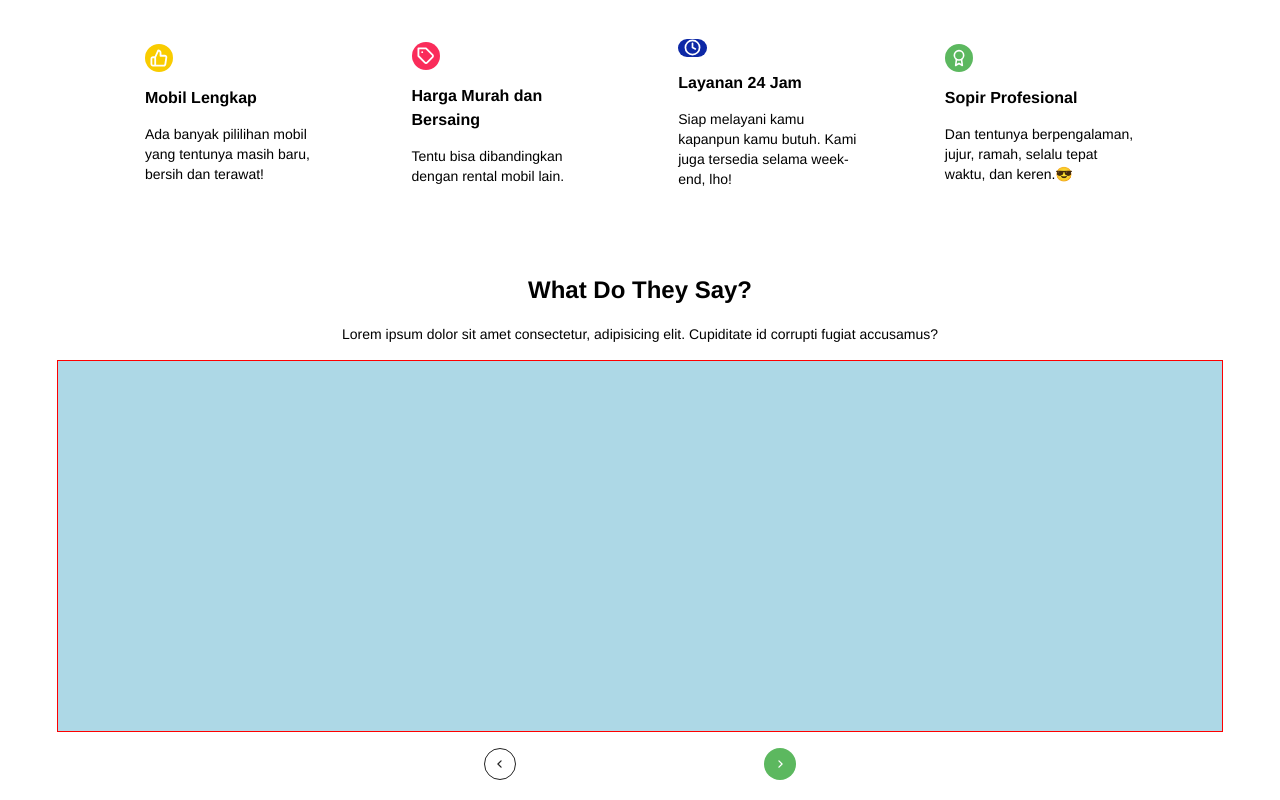
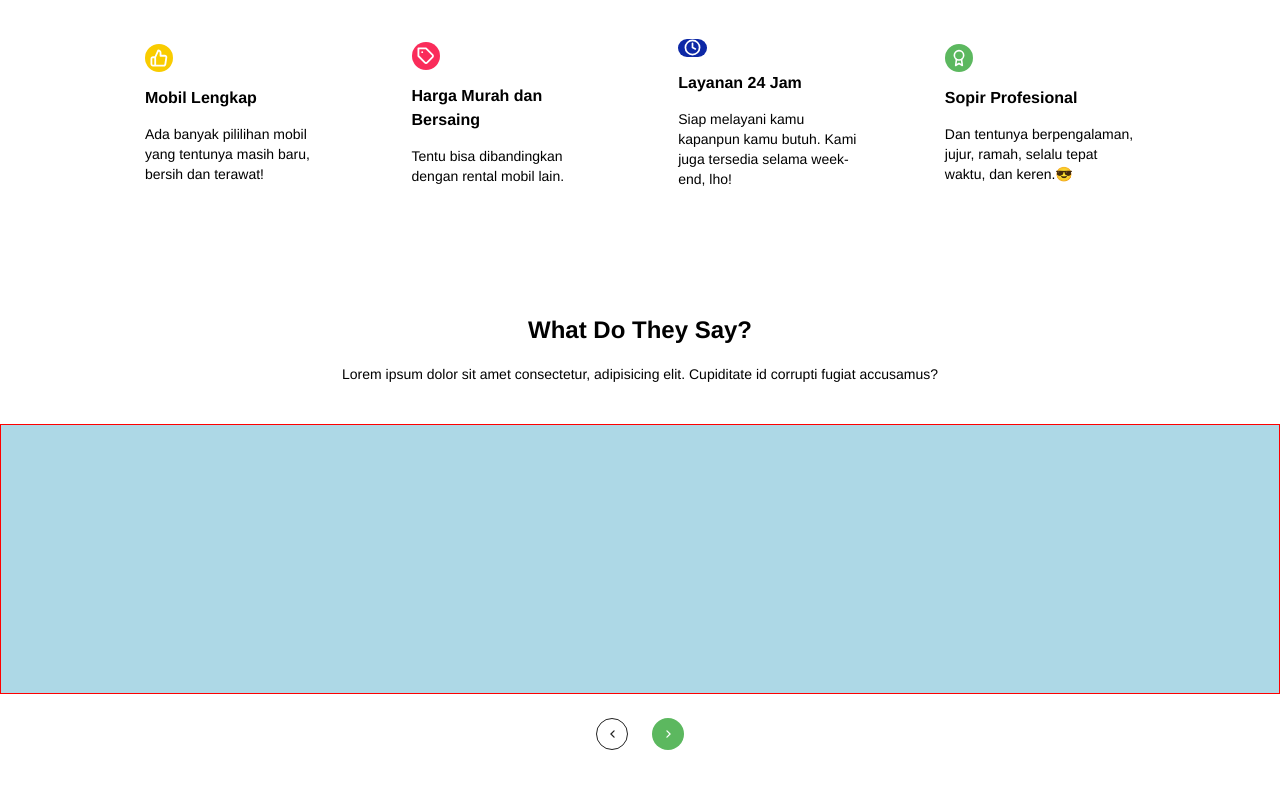
Before and after one commit to hatrnuhn/24001117-synrgy7-yin-bcr, a plain HTML site: page index.html in a window 1280 px wide. Shown: the part 1224-2024 px from the top of the page. After the commit the page ends 1974 px from the top, so only its background shows below. Drawn offline with Linux system fonts and the light colour scheme.

Commit message:
fieat(testy): add desktop-view of testimonial section

```diff
--- a/index.html
+++ b/index.html
@@ -140,12 +140,12 @@
     </section>
 
     <section class="testy box-border flex justify-center">
-        <div class="testy__content flex flex-col gap-4">
+        <div class="testy__content flex flex-col gap-4 justify-between sm:gap-0">
             <h1 class="flex justify-center">What Do They Say?</h1>
-            <p class="flex justify-center text-center">Lorem ipsum dolor sit amet consectetur, adipisicing elit. Cupiditate id corrupti fugiat accusamus?</p>
-            <div class="testy__review-container box">
+            <p class="flex justify-center text-center sm:mt-4">Lorem ipsum dolor sit amet consectetur, adipisicing elit. Cupiditate id corrupti fugiat accusamus?</p>
+            <div class="testy__review-container sm:mt-10 box">
             </div>
-            <div class="testy__carousel-btn-container self-center flex justify-between">
+            <div class="testy__carousel-btn-container self-center flex justify-between sm:mt-6">
                 <button class="testy__carousel-btn flex justify-center items-center rounded-full border-1 border-bcr-dark" type="button">
                     <div class="svg prev-icon bg-bcr-dark"></div>
                 </button>
--- a/src/input.css
+++ b/src/input.css
@@ -470,4 +470,24 @@
         transform: scaleX(-1);
     }
 
+    @media (min-width: 640px) {
+        .testy {
+            height: 538px;
+        }
+
+        .testy__content {
+            margin-top: 100px;
+            height: 438px;
+            width: 100%;
+        }
+
+        .testy__review-container {
+            height: 270px;
+        }
+
+        .testy__carousel-btn-container {
+            width: 6.11111%;
+            min-width: 88px;
+        }
+    }
 }
```
Also changed, not shown: style.css.
